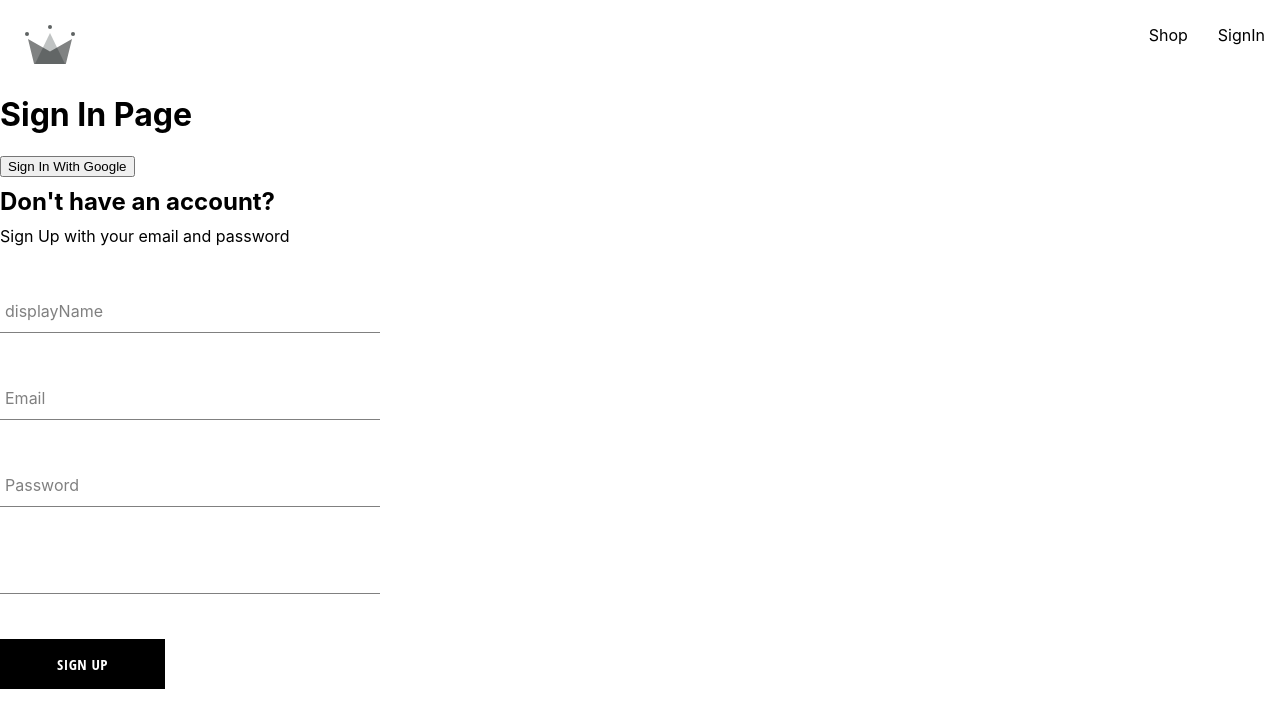
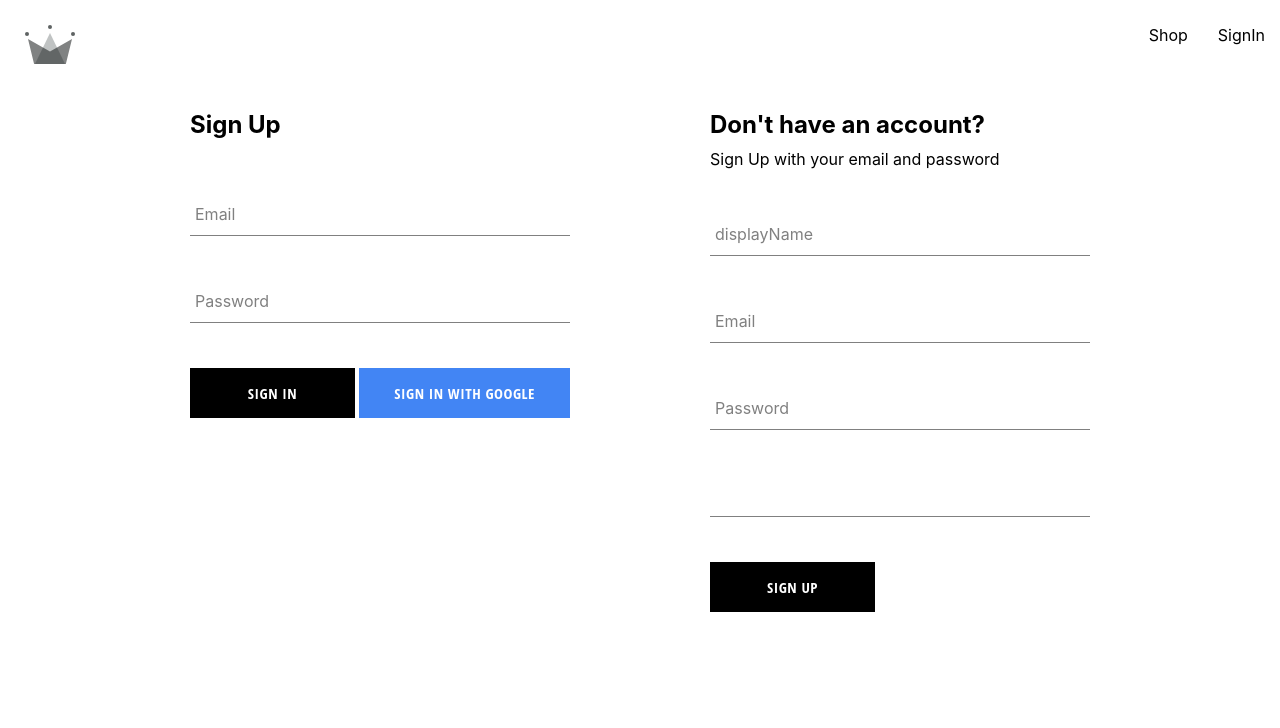
Before and after one commit to Denisse-AB/crw-clothing-v2, a React (Create React App) app: page /sign-in in a window 1280 px wide. Shown: the top 728 px of the page. Built offline with nearby package versions, Linux system fonts and the light colour scheme.

Commit message:
sign in and sign up with firebase

```diff
--- /dev/null
+++ b/src/components/sign-in/sign-in.jsx
@@ -0,0 +1,88 @@
+import { useState } from "react";
+
+import { signInWithGooglePopup, createUserDocumentFromAuth, signInUserAuthWithEmailAndPassword } from "../../utils/firebase/firebase";
+
+import FormInput from "../form-inputs/form-input";
+import Button from "../button/button";
+
+import '../sign-up/sign-up.scss';
+
+const defaultFormFields = {
+  email: '',
+  password: '',
+}
+
+const SignIn = () => {
+  const [formFields, setFormFields] = useState(defaultFormFields)
+  const { email, password } = formFields
+
+  const resetFormFields = () => {
+    return (
+      setFormFields(defaultFormFields)
+    );
+  }
+
+  const handleSubmit = async (event) => {
+    event.preventDefault()
+
+    try {
+      const response = await signInUserAuthWithEmailAndPassword(email, password)
+      console.log(response)
+      resetFormFields();
+    } catch (error) {
+      switch (error.code) {
+        case 'auth/wrong-password':
+          alert('Incorrect Password')
+          break;
+        case 'auth/user-not-found':
+          alert('User not Found')
+          break;
+        default:
+          console.log(error);
+      }
+      // alert(error.code)
+      // console.log(error)
+    }
+  }
+
+  const handleChange = (event) => {
+    const { name, value } = event.target
+    // console.log(event.target) will pass the complete element
+    setFormFields({...formFields, [name]: value })
+  }
+
+  const logGoogleUser = async () => {
+    const { user } = await signInWithGooglePopup()
+    await createUserDocumentFromAuth(user)
+  }
+
+  return (
+    <div className="sign-up-container">
+      <h2>Sign Up</h2>
+      <form onSubmit={handleSubmit}>
+        <FormInput
+          label="Email"
+          type="email"
+          required
+          name="email"
+          value={email}
+          onChange={handleChange}
+        />
+        <FormInput
+          label="Password"
+          type='password'
+          required
+          name='password'
+          value={password}
+          onChange={handleChange}
+        />
+        <div className="buttons-container">
+          <Button type="submit">Sign In</Button>
+          <Button type="button" onClick={logGoogleUser} buttonType="google">Sign In With Google</Button>
+        </div>
+      </form>
+    </div>
+  );
+}
+
+export default SignIn;
--- a/src/components/sign-up/sign-up.jsx
+++ b/src/components/sign-up/sign-up.jsx
@@ -4,7 +4,7 @@ import { createUserAuthWithEmailAndPassword, createUserDocumentFromAuth } from "
 import FormInput from "../form-inputs/form-input";
 import Button from "../button/button";
 
-import './sign-up.scss';
+import '../sign-up/sign-up.scss';
 
 const defaultFormFields = {
   displayName: '',
@@ -32,12 +32,11 @@ const SignUp = () => {
     }
 
     try {
-      const {user} = createUserAuthWithEmailAndPassword(email, password)
+      const {user} = await createUserAuthWithEmailAndPassword(email, password)
 
-      // TODO: cant catch error
-      await createUserDocumentFromAuth(user, { displayName })
+      const response = await createUserDocumentFromAuth(user, { displayName })
 
-      resetFormFields()
+      resetFormFields();
     } catch (error) {
       if (error.code === 'auth/email-already-in-use') {
         alert('User Already Exists')
--- a/src/components/sign-up/sign-up.scss
+++ b/src/components/sign-up/sign-up.scss
@@ -6,4 +6,9 @@
   h2 {
     margin: 10px 0;
   }
+
+  .buttons-container {
+    display: flex;
+    justify-content: space-between;
+  }
 }
--- /dev/null
+++ b/src/routes/sign-in-up/sign-in-up.scss
@@ -0,0 +1,6 @@
+.authentication-container {
+  display: flex;
+  width: 900px;
+  justify-content: space-between;
+  margin: 30px auto;
+}
--- a/src/routes/sign-in-up/signInUp.jsx
+++ b/src/routes/sign-in-up/signInUp.jsx
@@ -1,16 +1,12 @@
-import { signInWithGooglePopup, createUserDocumentFromAuth } from "../../utils/firebase/firebase";
+import SignIn from "../../components/sign-in/sign-in";
 import SignUp from "../../components/sign-up/sign-up";
 
+import './sign-in-up.scss';
+
 const SignInUp = () => {
-  const logGoogleUser = async () => {
-    const { user } = await signInWithGooglePopup()
-    const userDocRef = createUserDocumentFromAuth(user)
-    console.log(user)
-  }
   return (
-    <div>
-      <h1>Sign In Page</h1>
-      <button onClick={logGoogleUser}>Sign In With Google</button>
+    <div className="authentication-container">
+      <SignIn />
       <SignUp />
     </div>
   );
--- a/src/utils/firebase/firebase.js
+++ b/src/utils/firebase/firebase.js
@@ -4,7 +4,8 @@ import {
   signInWithRedirect,
   signInWithPopup,
   GoogleAuthProvider,
-  createUserWithEmailAndPassword
+  createUserWithEmailAndPassword,
+  signInWithEmailAndPassword
 } from 'firebase/auth';
 import { getFirestore, doc, getDoc, setDoc } from 'firebase/firestore';
 
@@ -68,3 +69,9 @@ export const createUserAuthWithEmailAndPassword = async (email, password) => {
 
   return await createUserWithEmailAndPassword(auth, email, password)
 };
+
+export const signInUserAuthWithEmailAndPassword = async (email, password) => {
+  if (!email || !password) return;
+
+  return await signInWithEmailAndPassword(auth, email, password)
+};
```
